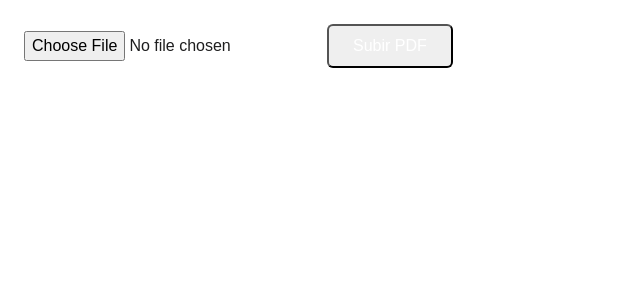
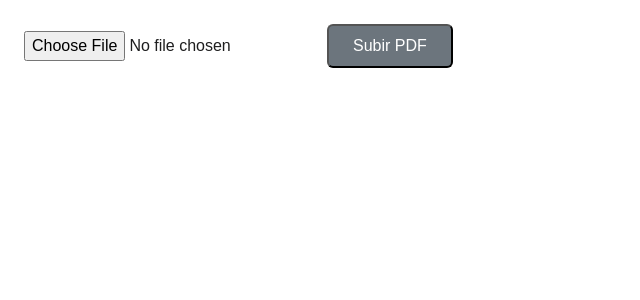
Before and after one commit to PtShizu/fhycs-preplanta, a Next.js app: page /pdfPrueba in a window 1280 px wide. Shown: the top 300 px of the page, without its empty margins (0-640 px from the left). Built offline with nearby package versions, Linux system fonts and the light colour scheme.

Commit message:
cambiado fondo para botones subir PDF

```diff
--- a/src/app/pdfPrueba/page.tsx
+++ b/src/app/pdfPrueba/page.tsx
@@ -62,11 +62,11 @@ export default function UploadPDF() {
   return (
     <div className="p-4 space-y-4">
       <input type="file" accept="application/pdf" onChange={handleSelect} />
-      <button onClick={handleUpload} className="bg-blue-500 text-white px-4 py-2 rounded">
+      <button onClick={handleUpload} className="bg-secondary text-white px-4 py-2 rounded">
         Subir PDF
       </button>
       {resultado && (
-        <button onClick={handleSubmit} className="bg-blue-500 text-white px-4 py-2 rounded">
+        <button onClick={handleSubmit} className="bg-secondary text-white px-4 py-2 rounded">
           Agregar profesor
         </button>
       )}
--- a/src/components/UploadPDFMaterias.tsx
+++ b/src/components/UploadPDFMaterias.tsx
@@ -41,7 +41,7 @@ export default function UploadPDFMaterias({ id }: UploadProps) {
   return (
     <div className="p-4 space-y-4">
       <input type="file" accept="application/pdf" onChange={handleSelect} />
-      <button onClick={handleUpload} className="bg-blue-500 text-white px-4 py-2 rounded">
+      <button onClick={handleUpload} className="bg-secondary text-white px-4 py-2 rounded">
         Subir PDF
       </button>
     </div>
```
